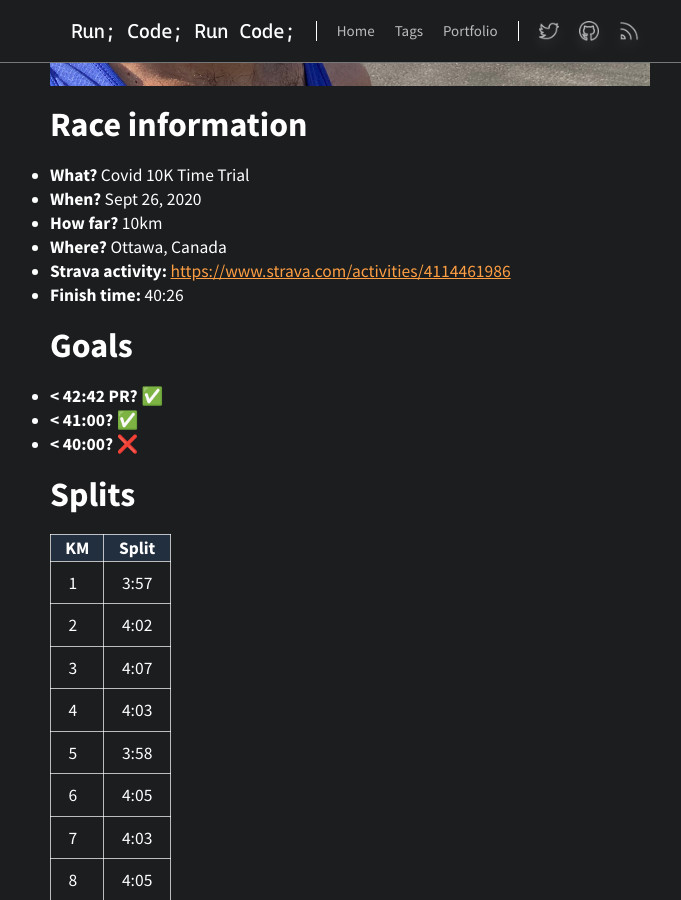
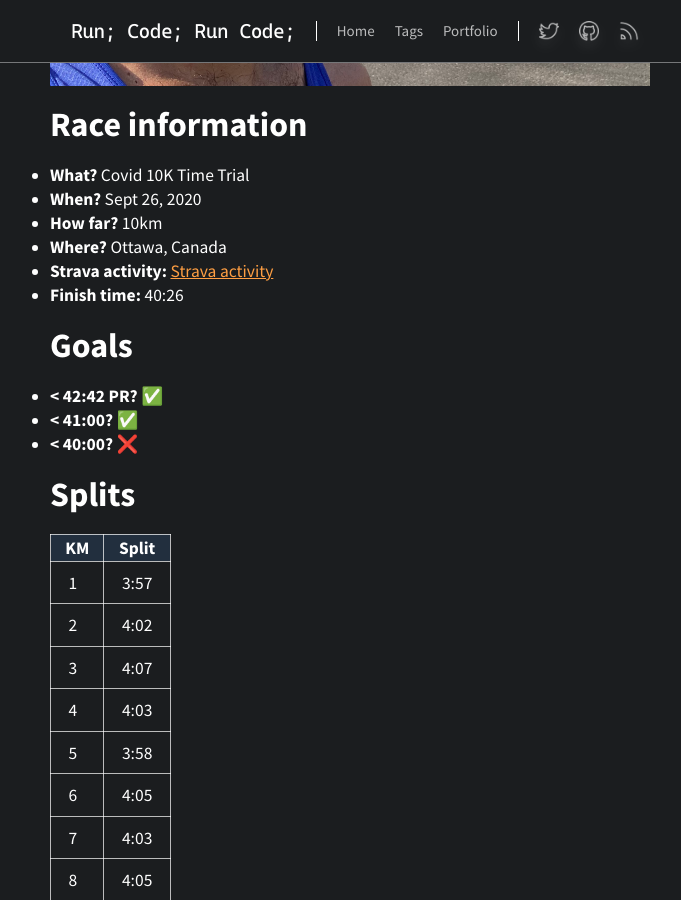
Before and after one commit to autoreleasefool/runcode.blog, a Jekyll site: the page built from _posts/2020-10-06-10k-covid-time-trial.md, in a window 1280 px wide and 900 px high, scrolled down 878 px. Shown: the whole window, without its empty margins (290-971 px from the left). Built offline with Jekyll 4.4.1, drawn with Linux system fonts in a browser that asks for light colours; comment, search, counter and statistics services are not loaded.

Commit message:
Formatting

```diff
--- a/_posts/2020-10-06-10k-covid-time-trial.md
+++ b/_posts/2020-10-06-10k-covid-time-trial.md
@@ -13,7 +13,7 @@
 - **When?** Sept 26, 2020
 - **How far?** 10km
 - **Where?** Ottawa, Canada
-- **Strava activity:** [https://www.strava.com/activities/4114461986](https://www.strava.com/activities/4114461986)
+- **Strava activity:** [Strava activity](https://www.strava.com/activities/4114461986)
 - **Finish time:** 40:26
 
 ## Goals
@@ -24,18 +24,18 @@
 
 ## Splits
 
-| KM  | Split |
-| --- | ----- |
-| 1   | 3:57  |
-| 2   | 4:02  |
-| 3   | 4:07  |
-| 4   | 4:03  |
-| 5   | 3:58  |
-| 6   | 4:05  |
-| 7   | 4:03  |
-| 8   | 4:05  |
-| 9   | 4:07  |
-| 10  | 3:55  |
+| KM | Split |
+| -- | ----- |
+| 1  | 3:57  |
+| 2  | 4:02  |
+| 3  | 4:07  |
+| 4  | 4:03  |
+| 5  | 3:58  |
+| 6  | 4:05  |
+| 7  | 4:03  |
+| 8  | 4:05  |
+| 9  | 4:07  |
+| 10 | 3:55  |
 
 ---
 
```
Also changed, not shown: _posts/2021-08-09-grouse-grind.md (line endings or trailing spaces).
